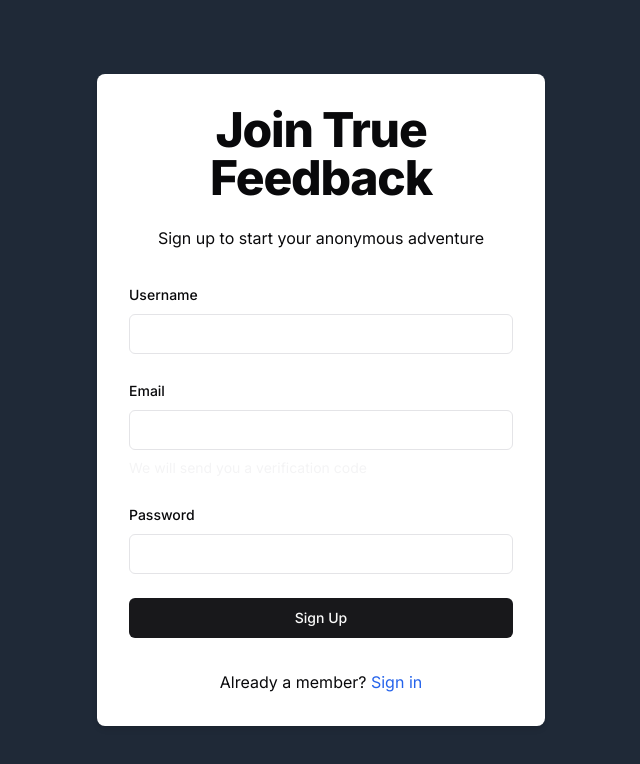
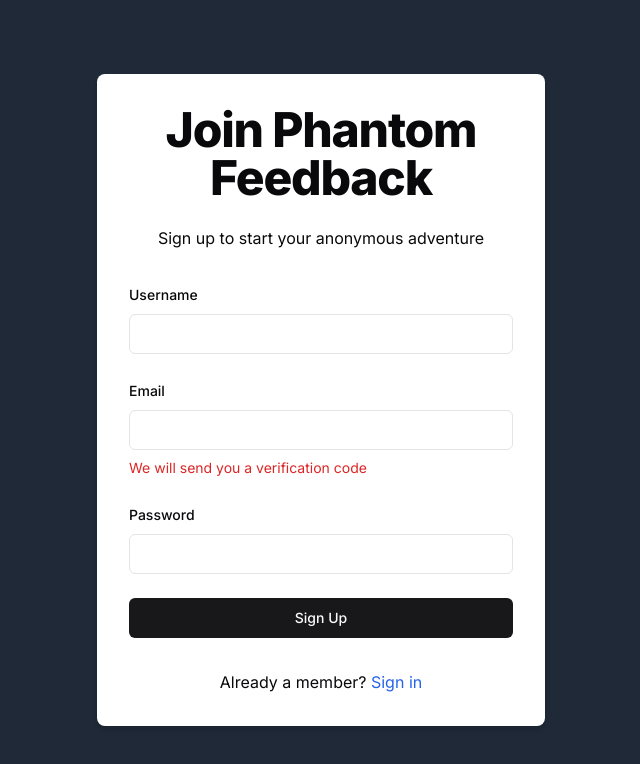
Before and after one commit to Chirag-S-Kotian/feedback-unknown, a Next.js app: page /signup in a window 1280 px wide. Shown: the top 764 px of the page, without its empty margins (319-959 px from the left). Built offline with nearby package versions, Linux system fonts and the light colour scheme.

Commit message:
"Update SignUpForm: change app name to Phantom Feedback, update email input description color"

```diff
--- a/src/app/(auth)/signup/page.tsx
+++ b/src/app/(auth)/signup/page.tsx
@@ -102,7 +102,7 @@
       <div className="w-full max-w-md p-8 space-y-8 bg-white rounded-lg shadow-md">
         <div className="text-center">
           <h1 className="text-4xl font-extrabold tracking-tight lg:text-5xl mb-6">
-            Join True Feedback
+            Join Phantom Feedback
           </h1>
           <p className="mb-4">Sign up to start your anonymous adventure</p>
         </div>
@@ -144,7 +144,7 @@
                 <FormItem>
                   <FormLabel>Email</FormLabel>
                   <Input {...field} name="email" />
-                  <p className="text-muted text-gray-400 text-sm">
+                  <p className="text-muted text-red-600 text-sm">
                     We will send you a verification code
                   </p>
                   <FormMessage />
```
